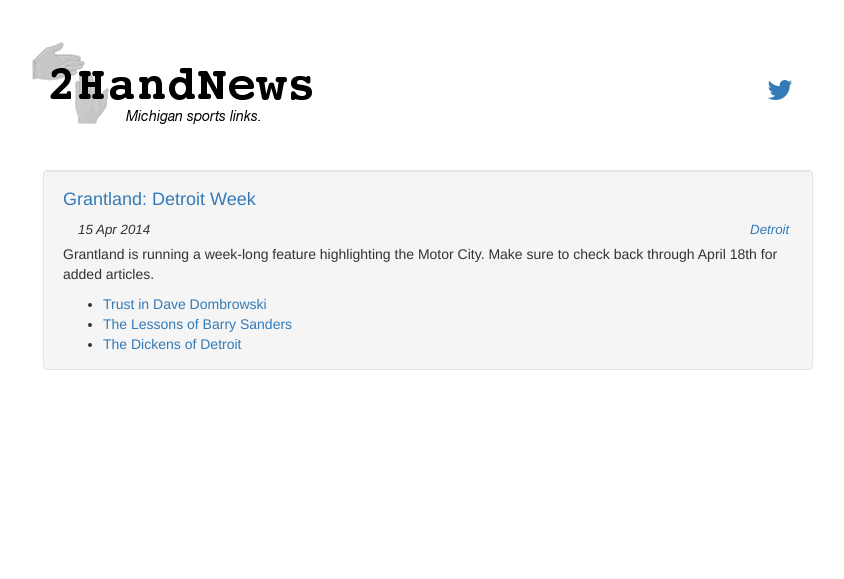
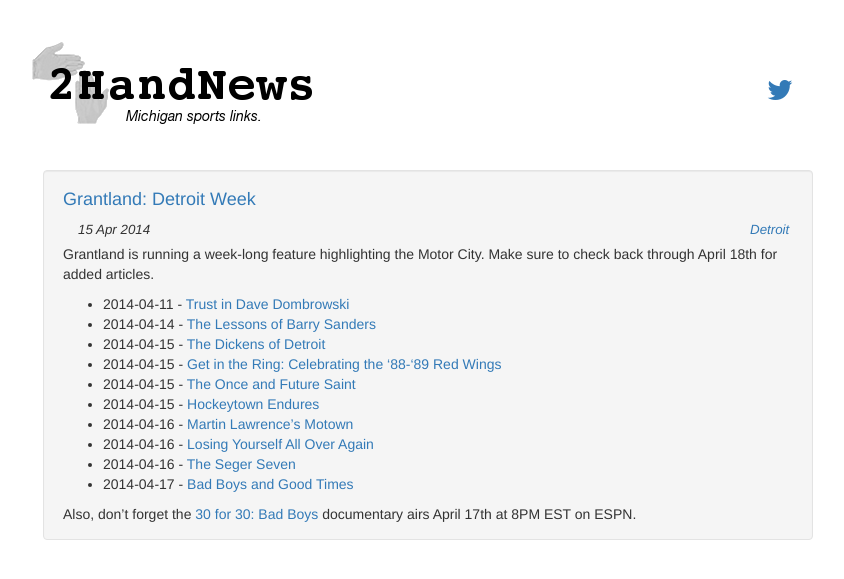
Before and after one commit to aftco/aftco.github.io, a Jekyll site: the page built from _posts/2014-04-15-09-18-grantland-detroit-week.md, in a window 1280 px wide. Shown: the top 579 px of the page, without its empty margins (212-1056 px from the left). Built offline with Jekyll 4.4.1, drawn with Linux system fonts in a browser that asks for light colours; nearby versions of some CDN libraries; Markdown is read by kramdown in place of the engine named in the settings.

Commit message:
Detroit week updates

```diff
--- a/_posts/2014-04-15-09-18-grantland-detroit-week.md
+++ b/_posts/2014-04-15-09-18-grantland-detroit-week.md
@@ -7,6 +7,15 @@
 
 Grantland is running a week-long feature highlighting the Motor City.  Make sure to check back through April 18th for added articles.
 
-* [Trust in Dave Dombrowski](http://grantland.com/features/dave-dombrowski-detroit-tigers/)
-* [The Lessons of Barry Sanders](http://grantland.com/the-triangle/the-lessons-of-barry-sanders-2/)
-* [The Dickens of Detroit](http://grantland.com/features/elmore-leonard-detroit-crime-novelist-dickens/)
+* 2014-04-11 - [Trust in Dave Dombrowski](http://grantland.com/features/dave-dombrowski-detroit-tigers/)
+* 2014-04-14 - [The Lessons of Barry Sanders](http://grantland.com/the-triangle/the-lessons-of-barry-sanders-2/)
+* 2014-04-15 - [The Dickens of Detroit](http://grantland.com/features/elmore-leonard-detroit-crime-novelist-dickens/)
+* 2014-04-15 - [Get in the Ring: Celebrating the '88-'89 Red Wings](http://grantland.com/the-triangle/norris-division-red-wings-fights/)
+* 2014-04-15 - [The Once and Future Saint](http://grantland.com/features/st-cecilia-basketball-detroit-jalen-rose-george-gervin-chris-webber/)
+* 2014-04-15 - [Hockeytown Endures](http://grantland.com/features/detroit-red-wings-playoff-streak/)
+* 2014-04-16 - [Martin Lawrence's Motown](http://grantland.com/hollywood-prospectus/martin-lawrence-sitcom-detroit-week/)
+* 2014-04-16 - [Losing Yourself All Over Again](http://grantland.com/features/oral-history-8-mile-rap-battles-eminem/)
+* 2014-04-16 - [The Seger Seven](http://grantland.com/features/bob-seger-detroit-week-career/)
+* 2014-04-17 - [Bad Boys and Good Times](http://grantland.com/features/bad-boy-detroit-pistons-30-for-30-documentary/)
+
+Also, don't forget the [30 for 30: Bad Boys](http://espn.go.com/30for30/film?page=badboys) documentary airs April 17th at 8PM EST on ESPN.
```
